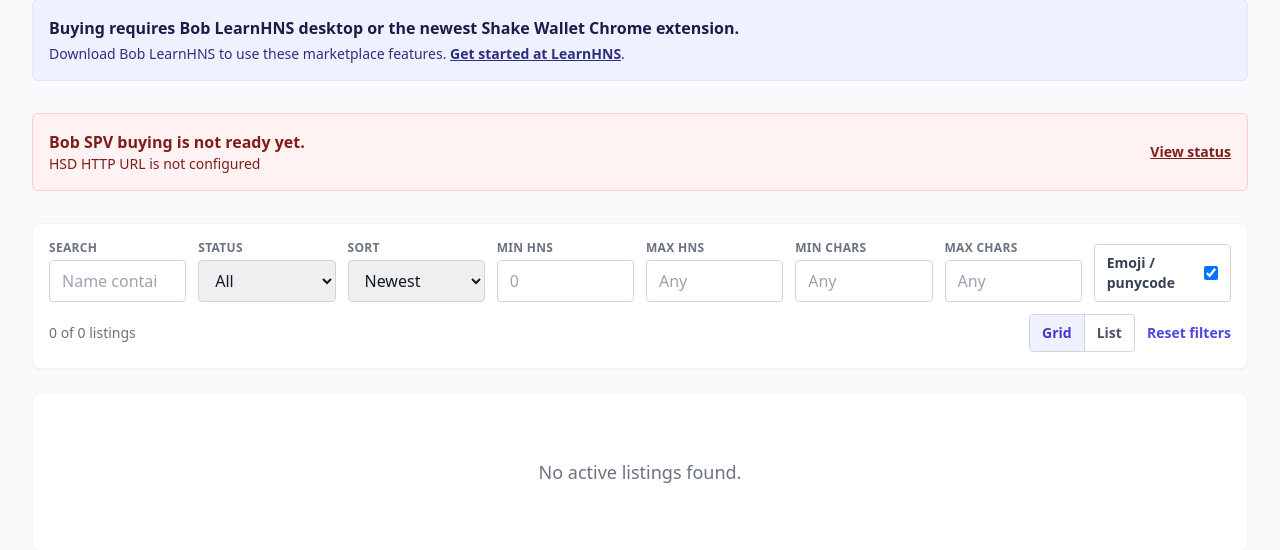
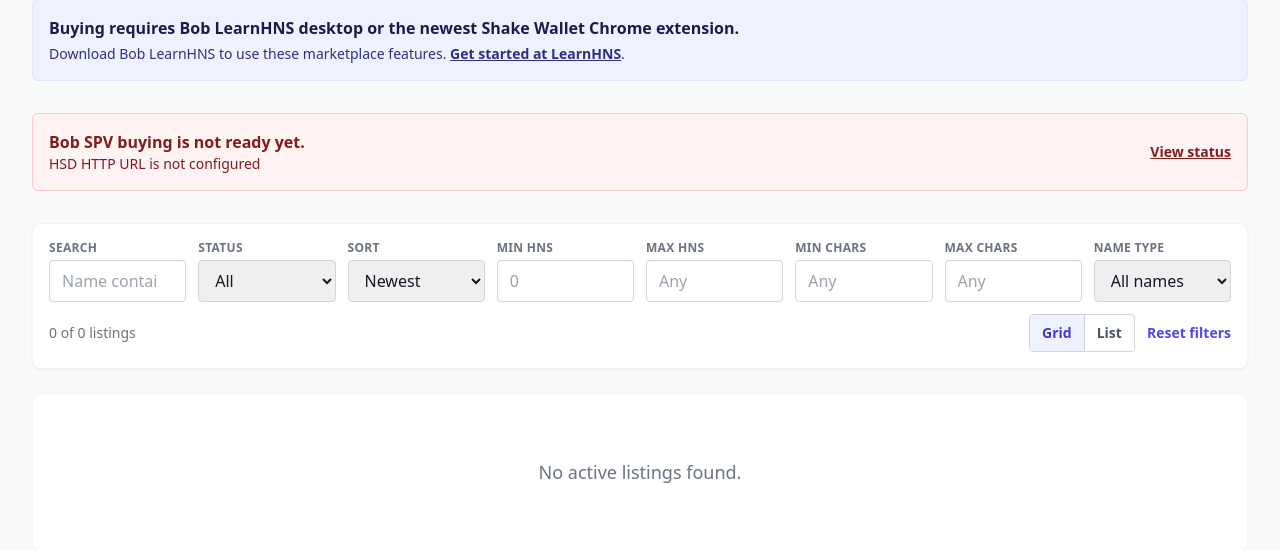
Before and after one commit to shadstoneofficial/learnhns-market, a Flask app: page / in a window 1280 px wide. Shown: the part 206-756 px from the top of the page. Run offline with Flask 3, Linux system fonts and the light colour scheme; some libraries are stand-ins or nearby versions.

Commit message:
Add three-way punycode name filter

```diff
--- a/app/templates/index.html
+++ b/app/templates/index.html
@@ -71,11 +71,13 @@
             <span class="mb-1 block text-xs font-semibold uppercase tracking-wide text-gray-500">Max Chars</span>
             <input id="market-filter-max-length" type="number" min="1" step="1" placeholder="Any" class="w-full rounded border border-gray-300 px-3 py-2 focus:outline-none focus:ring-2 focus:ring-indigo-500">
         </label>
-        <label class="flex items-end">
-            <span class="flex min-h-[42px] w-full items-center justify-between gap-3 rounded border border-gray-300 px-3 py-2 text-sm font-semibold text-gray-700">
-                <span>Emoji / punycode</span>
-                <input id="market-filter-punycode" type="checkbox" checked class="h-5 w-5 rounded border-gray-300 text-indigo-600 focus:ring-indigo-500">
-            </span>
+        <label class="block">
+            <span class="mb-1 block text-xs font-semibold uppercase tracking-wide text-gray-500">Name Type</span>
+            <select id="market-filter-punycode" class="w-full rounded border border-gray-300 px-3 py-2 focus:outline-none focus:ring-2 focus:ring-indigo-500">
+                <option value="all">All names</option>
+                <option value="only">Emoji / punycode only</option>
+                <option value="hide">No emoji / punycode</option>
+            </select>
         </label>
     </div>
     <div class="mt-3 flex flex-col gap-3 text-sm text-gray-500 sm:flex-row sm:items-center sm:justify-between">
@@ -211,7 +213,7 @@
   const maxInput = document.getElementById('market-filter-max-price');
   const minLengthInput = document.getElementById('market-filter-min-length');
   const maxLengthInput = document.getElementById('market-filter-max-length');
-  const punycodeInput = document.getElementById('market-filter-punycode');
+  const punycodeSelect = document.getElementById('market-filter-punycode');
   const resetButton = document.getElementById('market-filter-reset');
   const gridButton = document.getElementById('market-view-grid');
   const listButton = document.getElementById('market-view-list');
@@ -263,7 +265,7 @@
     maxInput.value = params.get('max') || '';
     minLengthInput.value = params.get('min_chars') || '';
     maxLengthInput.value = params.get('max_chars') || '';
-    punycodeInput.checked = params.get('punycode') !== 'hide';
+    setSelectValue(punycodeSelect, params.get('punycode') || 'all', 'all');
     currentView = params.get('view') === 'list' ? 'list' : 'grid';
     isRestoringFilters = false;
   }
@@ -279,7 +281,7 @@
     if (maxInput.value !== '') params.set('max', maxInput.value);
     if (minLengthInput.value !== '') params.set('min_chars', minLengthInput.value);
     if (maxLengthInput.value !== '') params.set('max_chars', maxLengthInput.value);
-    if (!punycodeInput.checked) params.set('punycode', 'hide');
+    if (punycodeSelect.value !== 'all') params.set('punycode', punycodeSelect.value);
     if (currentView !== 'grid') params.set('view', currentView);
     const next = params.toString() ? `${window.location.pathname}?${params}` : window.location.pathname;
     window.history.replaceState(null, '', next);
@@ -292,7 +294,7 @@
     const maxPrice = maxInput.value === '' ? null : Number(maxInput.value);
     const minLength = minLengthInput.value === '' ? null : Number(minLengthInput.value);
     const maxLength = maxLengthInput.value === '' ? null : Number(maxLengthInput.value);
-    const showPunycode = punycodeInput.checked;
+    const punycodeMode = punycodeSelect.value;
     const visible = [];
 
     for (const card of cards) {
@@ -308,7 +310,9 @@
       const maxMatches = maxPrice === null || (priceKnown && price <= maxPrice);
       const minLengthMatches = minLength === null || (lengthKnown && length >= minLength);
       const maxLengthMatches = maxLength === null || (lengthKnown && length <= maxLength);
-      const punycodeMatches = showPunycode || card.dataset.punycode !== 'true';
+      const punycodeMatches = punycodeMode === 'all'
+        || (punycodeMode === 'only' && card.dataset.punycode === 'true')
+        || (punycodeMode === 'hide' && card.dataset.punycode !== 'true');
       const show = statusMatches && queryMatches && minMatches && maxMatches && minLengthMatches && maxLengthMatches && punycodeMatches;
       card.classList.toggle('hidden', !show);
       card.hidden = !show;
@@ -354,7 +358,7 @@
     updateMarketUrl();
   }
 
-  [searchInput, statusSelect, sortSelect, minInput, maxInput, minLengthInput, maxLengthInput, punycodeInput].forEach((control) => {
+  [searchInput, statusSelect, sortSelect, minInput, maxInput, minLengthInput, maxLengthInput, punycodeSelect].forEach((control) => {
     control.addEventListener('input', applyMarketFilters);
     control.addEventListener('change', applyMarketFilters);
   });
@@ -367,7 +371,7 @@
     maxInput.value = '';
     minLengthInput.value = '';
     maxLengthInput.value = '';
-    punycodeInput.checked = true;
+    punycodeSelect.value = 'all';
     currentView = 'grid';
     setMarketView(currentView);
     applyMarketFilters();
```
Also changed, not shown: app/templates/sold.html (+16 -12 lines).
